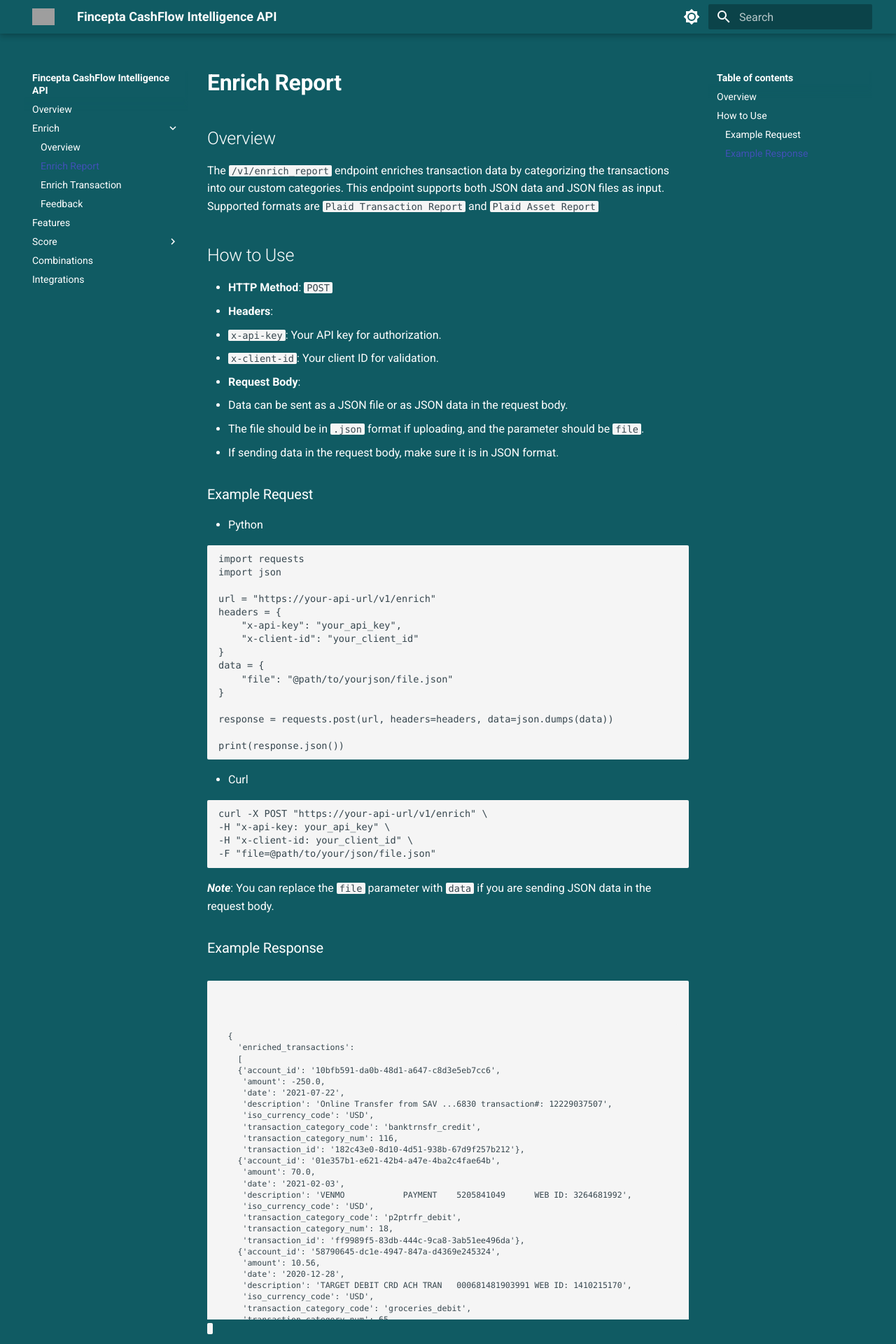
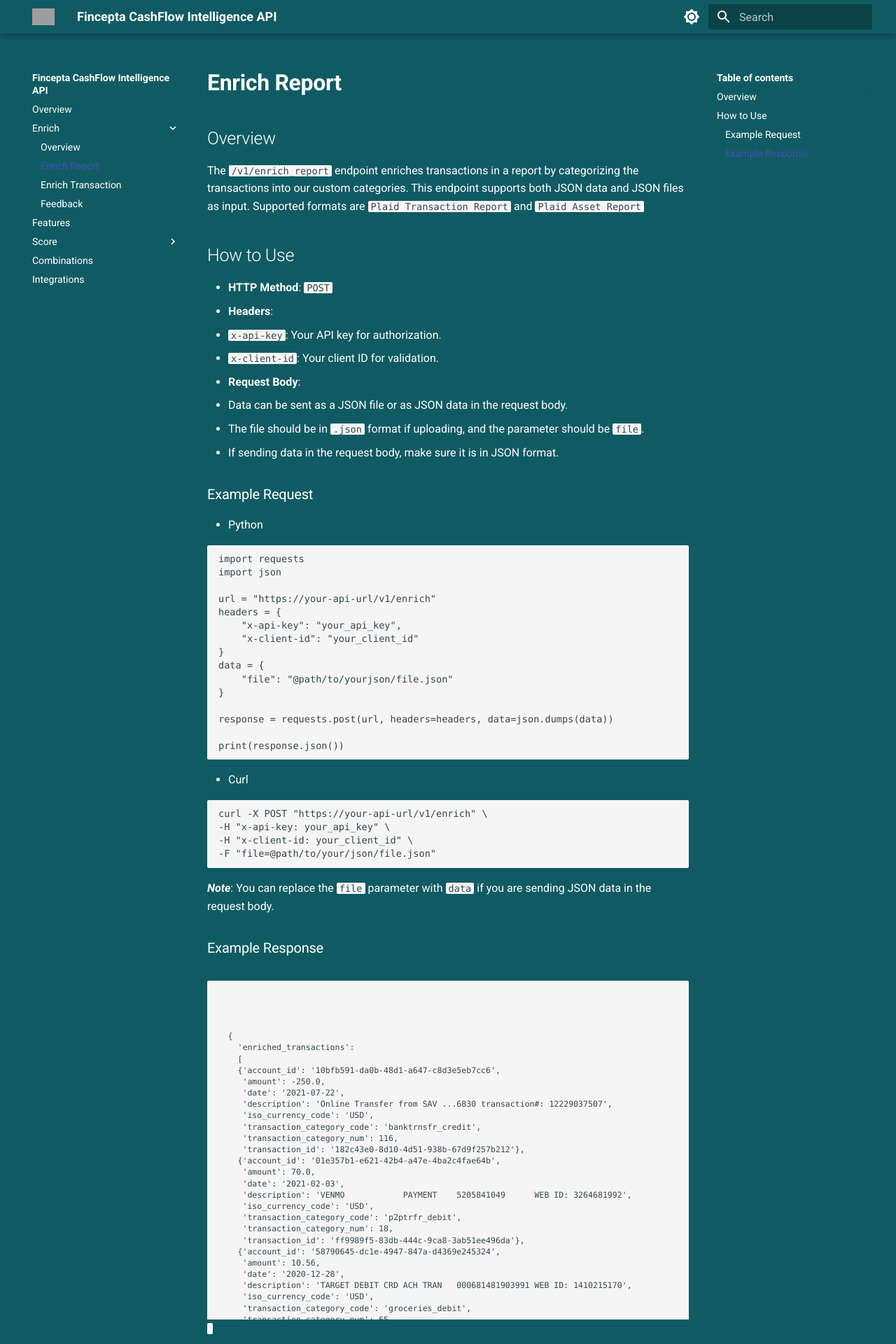
Before and after one commit to FINCEPTA/docs, an MkDocs documentation site: the page built from docs/enrich_report.md, in a window 1280 px wide. Shown: the top 1920 px of the page at 70% size. Built offline with MkDocs 1.6.1 and Material for MkDocs 9.7.7, drawn with Linux system fonts in a browser that asks for light colours; some web fonts are replaced; grey boxes are pictures that could not be loaded.

Commit message:
Update enrich_report.md
updated enrich report overview description

```diff
--- a/docs/enrich_report.md
+++ b/docs/enrich_report.md
@@ -2,7 +2,7 @@
 # **Enrich Report**
 
 ## Overview
-The `/v1/enrich_report` endpoint enriches transaction data by categorizing the transactions into our custom categories. This endpoint supports both JSON data and JSON files as input. Supported formats are `Plaid Transaction Report` and `Plaid Asset Report`
+The `/v1/enrich_report` endpoint enriches transactions in a report by categorizing the transactions into our custom categories. This endpoint supports both JSON data and JSON files as input. Supported formats are `Plaid Transaction Report` and `Plaid Asset Report`
 
 ## How to Use
 - **HTTP Method**: `POST`
```
